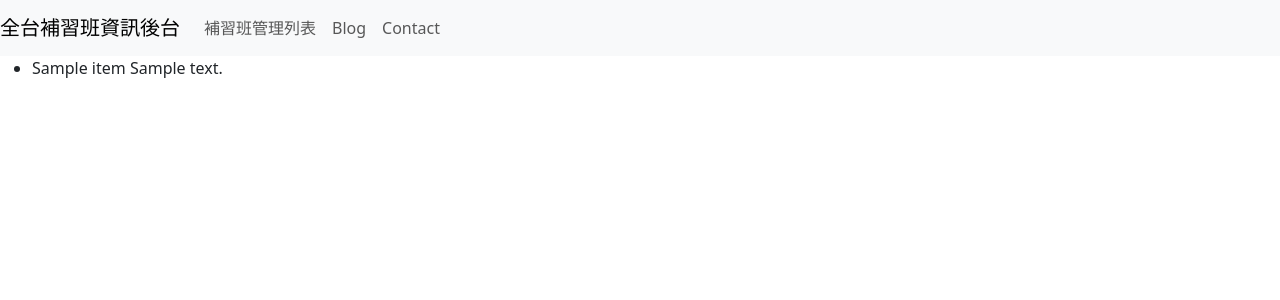
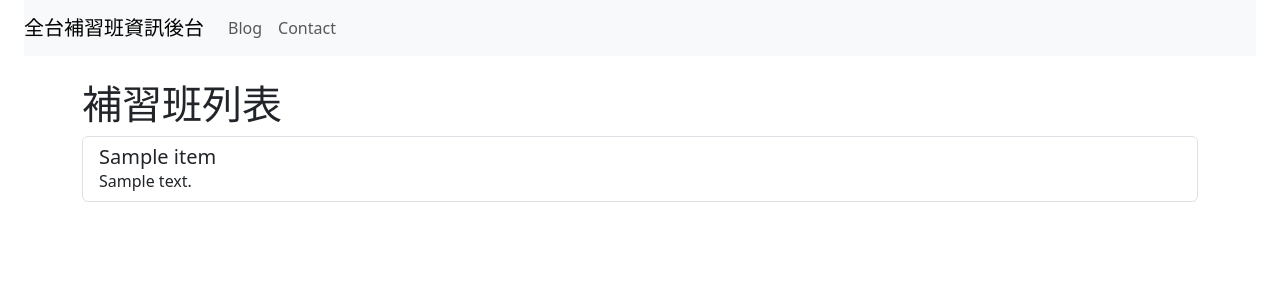
Before and after one commit to walle45611/cramSchool, a Django app: template apps/cramschool_management/templates/cramschool_list.html in a window 1280 px wide. Shown: the top 300 px of the page. Run offline with Django 5.2, Linux system fonts and the light colour scheme; the template is opened without the code that fills it: most values are stand-ins (such as "Sample title", 1, 10 or a date in 2020); some libraries are stand-ins or nearby versions.

Commit message:
(feat): 分頁 (#5)

```diff
--- a/apps/cramschool_common/__init__.py
+++ b/apps/cramschool_common/__init__.py
@@ -0,0 +1 @@
+default_app_config = 'apps.cramschool_common.apps.CramSchoolCommonConfig'
--- a/apps/cramschool_common/apps.py
+++ b/apps/cramschool_common/apps.py
@@ -3,4 +3,4 @@ from django.apps import AppConfig
 
 class cramschoolCommonConfig(AppConfig):
     default_auto_field = 'django.db.models.BigAutoField'
-    name = 'cramschool_common'
+    name = 'apps.cramschool_common'
--- a/apps/cramschool_management/__init__.py
+++ b/apps/cramschool_management/__init__.py
@@ -0,0 +1 @@
+default_app_config = 'apps.cramschool_management.apps.CramschoolManagementConfig'
--- a/apps/cramschool_management/apps.py
+++ b/apps/cramschool_management/apps.py
@@ -3,4 +3,4 @@ from django.apps import AppConfig
 
 class CramschoolManagementConfig(AppConfig):
     default_auto_field = 'django.db.models.BigAutoField'
-    name = 'cramschool_management'
+    name = 'apps.cramschool_management'
--- a/apps/cramschool_management/templates/cramschool_list.html
+++ b/apps/cramschool_management/templates/cramschool_list.html
@@ -1,11 +1,60 @@
-<!-- cramschool_list.html -->
 {% extends "layout.html" %}
 {% block title %}Home - My Website{% endblock %}
 {% block content %}
-    <ul>
-        {% for item in Info %}
-            <li>{{ item.name }} {{ item.address}}</li>
-            <!-- Replace "field_name" with the actual field names in your Info model -->
+<div class="container">
+    <h1>補習班列表</h1>
+    <ul class="list-group mb-4">
+        {% for item in page_obj %}
+        <li class="list-group-item">
+            <div class="d-flex justify-content-between align-items-center">
+                <div>
+                    <h5 class="mb-0">{{ item.name }}</h5>
+                    <p class="mb-0">{{ item.address }}</p>
+                </div>
+                <div>
+                    {% comment %} <a href="{% url 'update_address' school_id=item.id %}" class="btn btn-sm btn-primary">編輯地址</a> {% endcomment %}
+                </div>
+            </div>
+        </li>
         {% endfor %}
     </ul>
+    {% if page_obj.has_other_pages %}
+    <nav aria-label="Page navigation">
+        <ul class="pagination justify-content-center">
+            {% if page_obj.has_previous %}
+            <li class="page-item">
+                <a class="page-link" href="?page=1" aria-label="First">
+                    <span aria-hidden="true">&laquo;</span>
+                </a>
+            </li>
+            <li class="page-item">
+                <a class="page-link" href="?page={{ page_obj.previous_page_number }}" aria-label="Previous">
+                    <span aria-hidden="true">&lsaquo;</span>
+                </a>
+            </li>
+            {% endif %}
+            <li class="page-item">
+                <form method="GET" action="">
+                    <div class="input-group">
+                        <input type="number" class="form-control" name="page" min="1" max="{{ page_obj.paginator.num_pages }}" value="{{ page_obj.number }}" style="width: 70px;">
+                        <button type="submit" class="btn btn-primary">Go</button>
+                    </div>
+                </form>
+            </li>
+            {% if page_obj.has_next %}
+            <li class="page-item">
+                <a class="page-link" href="?page={{ page_obj.next_page_number }}" aria-label="Next">
+                    <span aria-hidden="true">&rsaquo;</span>
+                </a>
+            </li>
+            <li class="page-item">
+                <a class="page-link" href="?page={{ page_obj.paginator.num_pages }}" aria-label="Last">
+                    <span aria-hidden="true">&raquo;</span>
+                </a>
+            </li>
+            {% endif %}
+        </ul>
+    </nav>
+    {% endif %}
+</div>
 {% endblock %}
--- a/cramSchool/settings.py
+++ b/cramSchool/settings.py
@@ -38,8 +38,8 @@ INSTALLED_APPS = [
     'django.contrib.sessions',
     'django.contrib.messages',
     'django.contrib.staticfiles',
-    'cramschool_common',
-    'cramschool_management',
+    'apps.cramschool_common',
+    'apps.cramschool_management',
     'bootstrap5',
 ]
 
--- a/cramSchool/urls.py
+++ b/cramSchool/urls.py
@@ -20,5 +20,5 @@ from django.urls import path, include
 
 urlpatterns = [
     path('admin/', admin.site.urls),
-    path('cramschool_management/', include('cramschool_management.urls')),
+    path('', include('apps.cramschool_management.urls')),
 ]
--- a/templates/layout.html
+++ b/templates/layout.html
@@ -5,7 +5,7 @@
         {% load bootstrap5 %} {% bootstrap_css %} {% bootstrap_javascript %}
     </head>
     <body>
-        <nav class="navbar navbar-expand-sm navbar-light bg-light">
+        <nav class="navbar navbar-expand-sm navbar-light bg-light mb-4 mx-4">
             <a class="navbar-brand" href="/">全台補習班資訊後台</a>
             <button
                 class="navbar-toggler"
@@ -21,9 +21,6 @@
             <div class="collapse navbar-collapse" id="navbarText">
                 <ul class="navbar-nav mr-auto">
                     <li class="nav-item">
-                        <a class="nav-link" href="/cramschool_management">補習班管理列表</a>
-                    </li>
-                    <li class="nav-item">
                         <a class="nav-link" href="">Blog</a>
                     </li>
                     <li class="nav-item">
```
Also changed, not shown: apps/cramschool_management/models.py (+5 -2 lines), apps/cramschool_management/views.py (+7 -2 lines), stataic/reset.css (added, +17 -0 lines).
